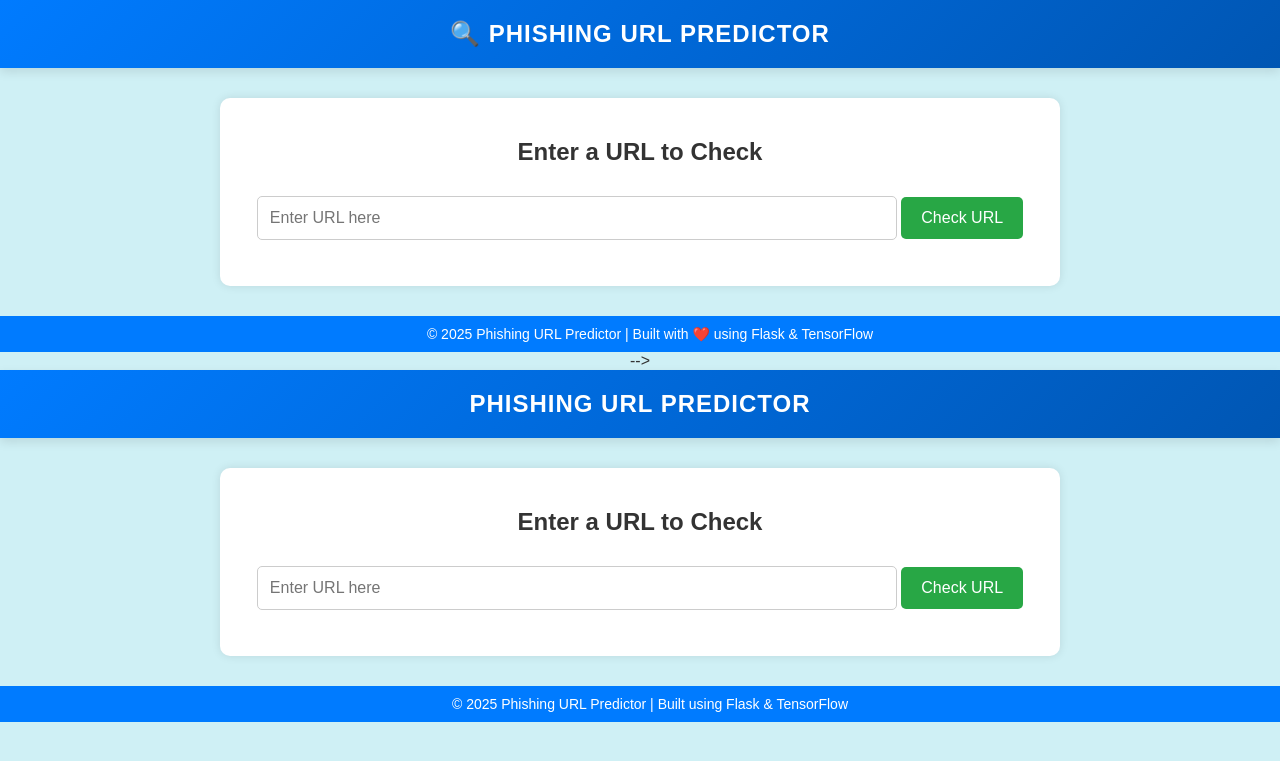
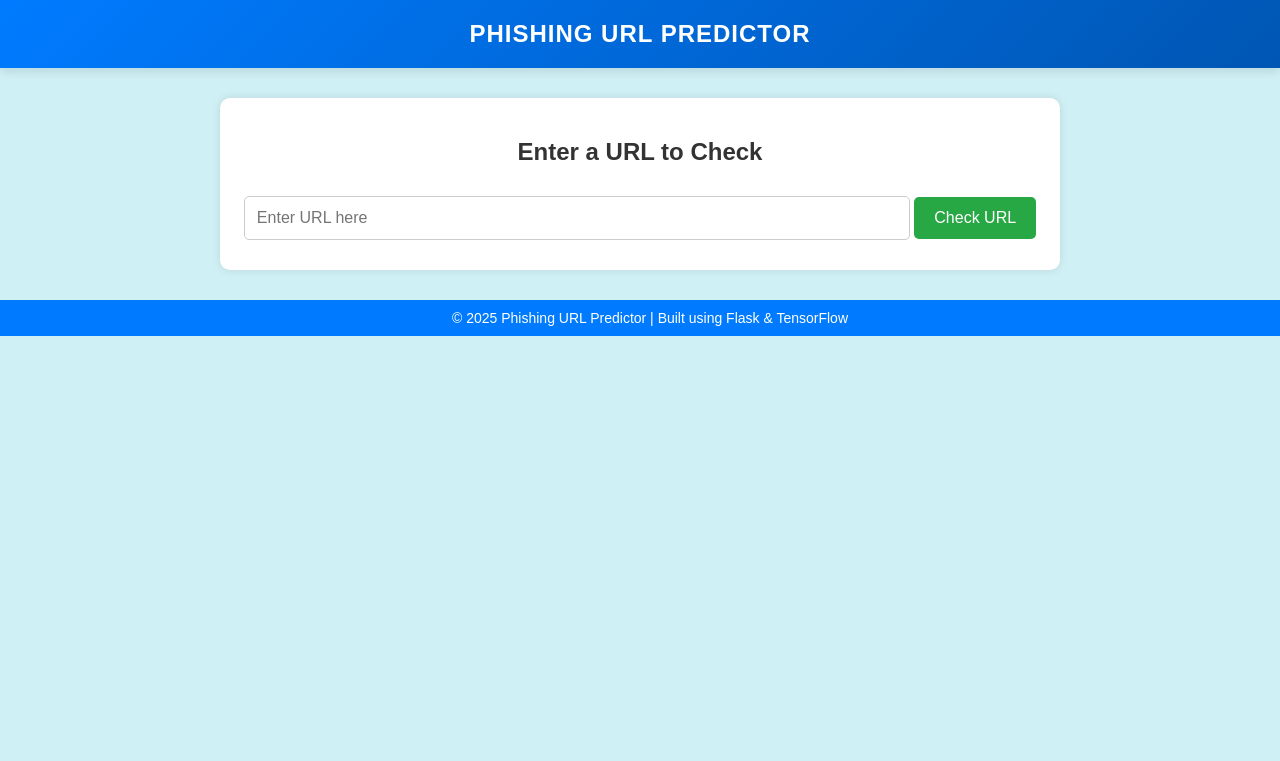
Before and after one commit to VishalTawase/Phishing_URL_detection, a Flask app: page /predict in a window 1280 px wide. Shown: the top 761 px of the page. Run offline with Flask 3, Linux system fonts and the light colour scheme.

Commit message:
Update index.html

```diff
--- a/templates/index.html
+++ b/templates/index.html
@@ -1,180 +1,3 @@
-<!-- <!DOCTYPE html>
-<html lang="en">
-
-<head>
-    <meta charset="UTF-8">
-    <meta name="viewport" content="width=device-width, initial-scale=1.0">
-    <title>Phishing URL Predictor</title>
-    <style>
-        /* Global Styles */
-        body {
-            font-family: 'Arial', sans-serif;
-            margin: 0;
-            padding: 0;
-            background: #f4f4f4;
-            color: #333;
-            text-align: center;
-        }
-
-        /* Header */
-        .header {
-            background: #007BFF;
-            color: white;
-            padding: 20px;
-            font-size: 24px;
-            font-weight: bold;
-        }
-
-        /* Main Content */
-        .container {
-            max-width: 800px;
-            margin: 30px auto;
-            background: white;
-            padding: 20px;
-            border-radius: 10px;
-            box-shadow: 0px 0px 10px rgba(0, 0, 0, 0.1);
-        }
-
-        input {
-            width: 80%;
-            padding: 12px;
-            margin: 10px 0;
-            font-size: 16px;
-            border: 1px solid #ccc;
-            border-radius: 5px;
-        }
-
-        button {
-            padding: 12px 20px;
-            font-size: 16px;
-            background: #28a745;
-            color: white;
-            border: none;
-            border-radius: 5px;
-            cursor: pointer;
-            transition: 0.3s;
-        }
-
-        button:hover {
-            background: #218838;
-        }
-
-        .result {
-            margin-top: 20px;
-            font-size: 20px;
-            font-weight: bold;
-        }
-
-        /* Table Styling */
-        table {
-            width: 100%;
-            margin: 20px auto;
-            border-collapse: collapse;
-            background: #ffffff;
-            border-radius: 10px;
-            overflow: hidden;
-            box-shadow: 0px 0px 10px rgba(0, 0, 0, 0.1);
-        }
-
-        th,
-        td {
-            padding: 12px;
-            border-bottom: 1px solid #ddd;
-            text-align: center;
-        }
-
-        th {
-            background: #007BFF;
-            color: white;
-        }
-
-        tr:hover {
-            background: #f1f1f1;
-        }
-
-        /* Footer */
-        .footer {
-            background: #007BFF;
-            color: white;
-            padding: 10px;
-            position: relative;
-            bottom: 0;
-            width: 100%;
-            font-size: 14px;
-        }
-
-        ul {
-            text-align: left;
-            display: inline-block;
-            margin: 20px auto;
-            padding-left: 20px;
-        }
-    </style>
-</head>
-
-<body>
-
-    <!-- Header -->
-    <div class="header">
-        🔍 Phishing URL Predictor
-    </div>
-
-    <!-- Main Container -->
-    <div class="container">
-        <h2>Enter a URL to Check</h2>
-        <form method="POST">
-            <input type="text" name="url" placeholder="Enter URL here" required>
-            <button type="submit">Check URL</button>
-        </form>
-
-        {% if prediction %}
-        <div class="result">
-            <p>🔗 URL: <strong>{{ url }}</strong></p>
-            <p>🛡️ Prediction:
-                <strong style="color: {% if prediction == 'Phishing' %}red{% else %}green{% endif %};">
-                    {{ prediction }}
-                </strong>
-            </p>
-        </div>
-
-        <!-- Feature Extraction Table -->
-        <h2>Extracted Features</h2>
-        <table>
-            <tr>
-                <th>Feature Name</th>
-                <th>Value</th>
-            </tr>
-            {% for feature, value in extracted_features.items() %}
-            <tr>
-                <td>{{ feature }}</td>
-                <td>{{ value }}</td>
-            </tr>
-            {% endfor %}
-        </table>
-
-        <!-- Explanation Section -->
-        <h2>🔎 Why This Prediction?</h2>
-        <div style="text-align: left; max-width: 80%; margin: auto;">
-            <ul>
-                {% for reason in explanation %}
-                <li>{{ reason }}</li>
-                {% endfor %}
-            </ul>
-        </div>
-        {% endif %}
-    </div>
-
-    <!-- Footer -->
-    <div class="footer">
-        © 2025 Phishing URL Predictor | Built with ❤️ using Flask & TensorFlow
-    </div>
-
-</body>
-
-</html> -->
-
-
-
 <!DOCTYPE html>
 <html lang="en">
 
```
